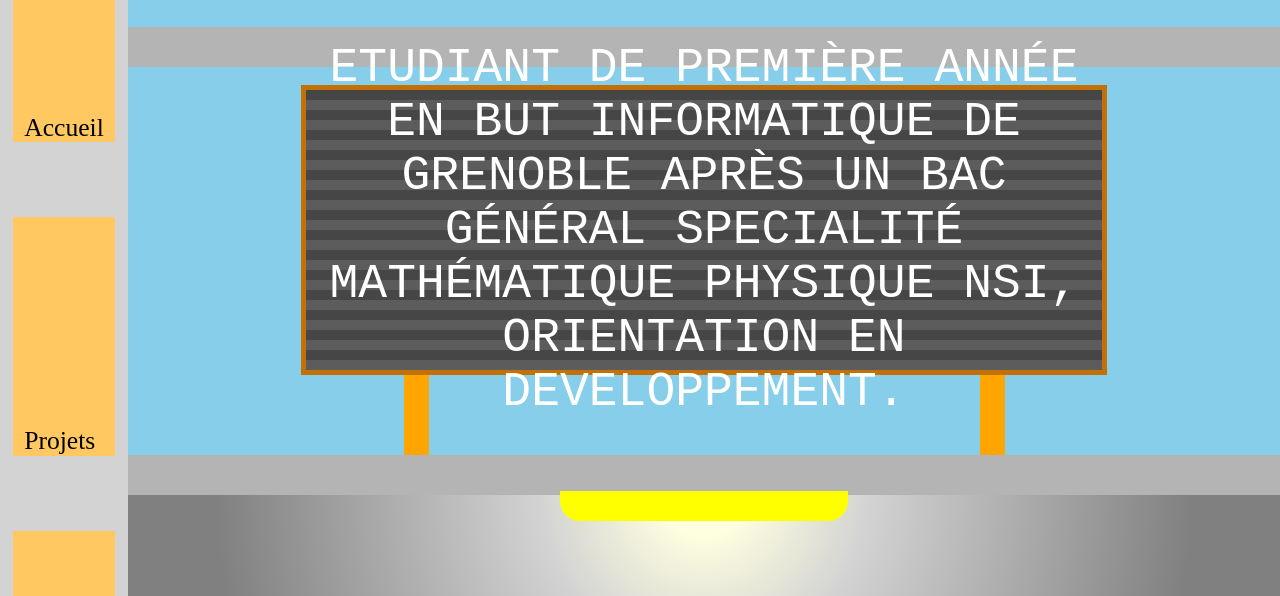
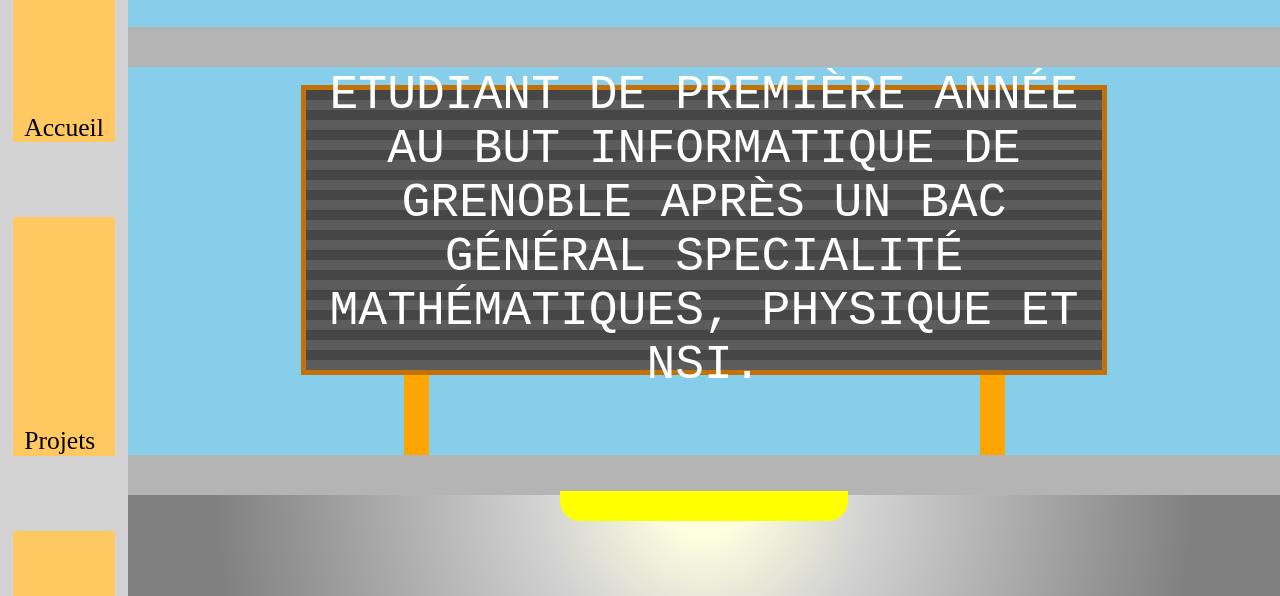
Before and after one commit to warenquitravaillepourunefoismdr/Portfolio, a plain HTML site: page Portfolio.html in a window 1280 px wide. Shown: the part 173-769 px from the top of the page. Drawn offline with Linux system fonts and the light colour scheme.

Commit message:
Correction texts

```diff
--- a/Portfolio.html
+++ b/Portfolio.html
@@ -35,9 +35,8 @@
 
             <section class="desc">
                 <div>
-                ETUDIANT DE PREMIÈRE ANNÉE EN BUT INFORMATIQUE DE GRENOBLE
-                APRÈS UN BAC GÉNÉRAL SPECIALITÉ MATHÉMATIQUE PHYSIQUE NSI,
-                ORIENTATION EN DEVELOPPEMENT.
+                ETUDIANT DE PREMIÈRE ANNÉE AU BUT INFORMATIQUE DE GRENOBLE
+                APRÈS UN BAC GÉNÉRAL SPECIALITÉ MATHÉMATIQUES, PHYSIQUE ET NSI.
                 </div>
                 <poteaux></poteaux>
                 <poteaux></poteaux>
```
Also changed, not shown: Projets.html (+2 -3 lines).
